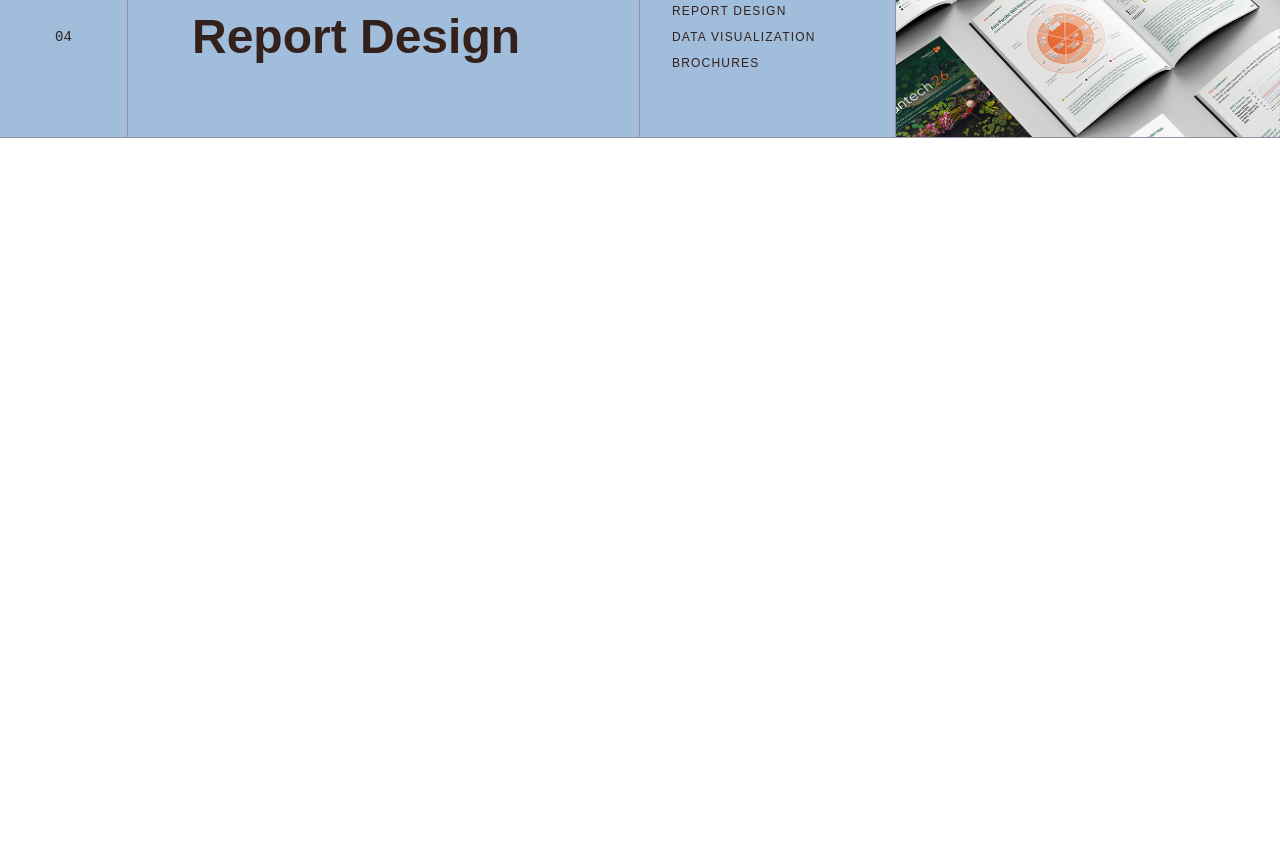
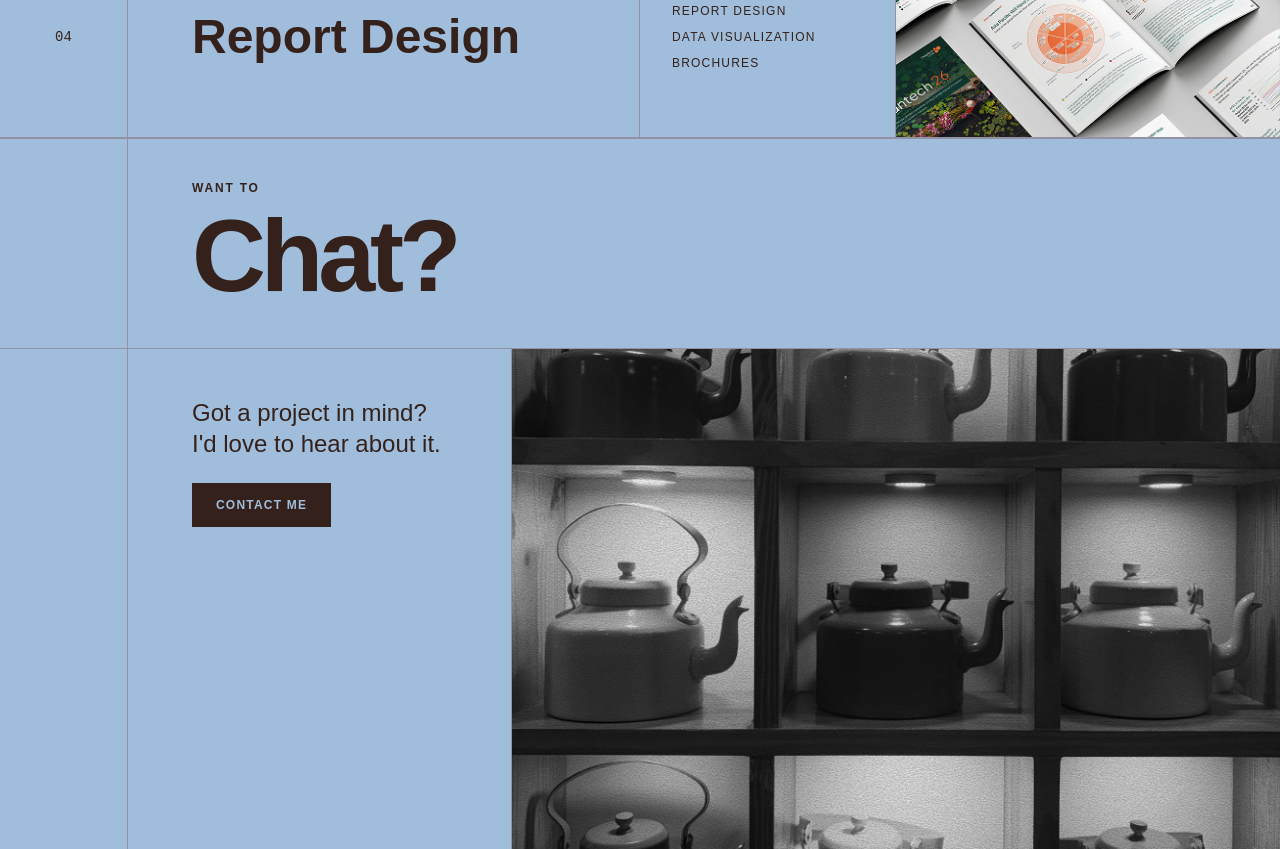
Before and after one commit to Heavy108/shruti_portfolio, a Next.js app: page / in a window 1280 px wide. Shown: the part 3100-3949 px from the top of the page. Before the commit the page ends 3238 px from the top, so only its background shows below. Built offline with nearby package versions, Linux system fonts and the light colour scheme.

Commit message:
chat section

```diff
--- a/src/app/page.tsx
+++ b/src/app/page.tsx
@@ -3,6 +3,7 @@ import Navbar from "../component/navbar/navbar";
 import Gallery from "@/component/homepage/gallery";
 import SelectedWorks from "@/component/homepage/selectedworks";
 import Capabilities from "@/component/homepage/Capabilities";
+import ChatSection from "@/component/homepage/chat";
 
 export default function Home() {
   return (
@@ -12,6 +13,7 @@ export default function Home() {
       <Gallery/>
       <SelectedWorks/>
       <Capabilities/>
+      <ChatSection/>
     </div>
   );
 }
--- /dev/null
+++ b/src/component/homepage/chat.tsx
@@ -0,0 +1,46 @@
+"use client";
+
+import React from "react";
+import Image from "next/image";
+import styles from "@/css/homepage/chat.module.css";
+
+// Replace with your actual teapot image path
+import teapotsImg from "@/assets/teapot.png";
+
+export default function ChatSection(): React.JSX.Element {
+  return (
+    <section className={styles.section}>
+      {/* Header Row */}
+      <div className={styles.headerRow}>
+        <div className={styles.emptyBox}></div>
+        <div className={styles.headerContent}>
+          <span className={styles.tagline}>WANT TO</span>
+          <h2 className={styles.heading}>Chat?</h2>
+        </div>
+      </div>
+
+      {/* Content Row */}
+      <div className={styles.contentRow}>
+        <div className={styles.emptyBox}></div>
+        <div className={styles.mainContent}>
+          <div className={styles.textContent}>
+            <p>Got a project in mind? I'd love to hear about it.</p>
+            <button type="button" className={styles.contactBtn}>
+              CONTACT ME
+            </button>
+          </div>
+
+          <div className={styles.imageWrapper}>
+            <Image
+              src={teapotsImg}
+              alt="Black and white teapots on illuminated shelves"
+              fill
+              className={styles.image}
+              sizes="(max-width: 768px) 100vw, 60vw"
+            />
+          </div>
+        </div>
+      </div>
+    </section>
+  ); //[cite: 4, 5, 6]
+}
--- /dev/null
+++ b/src/css/homepage/chat.module.css
@@ -0,0 +1,145 @@
+.section {
+  width: 100%;
+  background-color: #A0BDDB;
+  color: #34211B; /* Dark brown text[cite: 4, 5, 6] */
+  display: flex;
+  flex-direction: column;
+  border-top: 1px solid rgba(106, 12, 6, 0.25);
+}
+
+.headerRow,
+.contentRow {
+  display: flex;
+  flex-direction: column;
+}
+
+.headerRow {
+  border-bottom: 1px solid rgba(106, 12, 6, 0.25); /* Grid line under header[cite: 4, 5] */
+}
+
+.emptyBox {
+  display: none; /* Hidden on mobile[cite: 6] */
+}
+
+.headerContent {
+  padding: 2.5rem 1.5rem;
+}
+
+.tagline {
+  display: block;
+  font-size: 0.75rem;
+  font-weight: 700;
+  letter-spacing: 0.15em;
+  text-transform: uppercase;
+  margin-bottom: 0.5rem;
+}
+
+.heading {
+  font-size: clamp(4rem, 8vw, 7rem);
+  font-weight: 700;
+  line-height: 1;
+  letter-spacing: -0.05em;
+  margin: 0;
+}
+
+.mainContent {
+  display: flex;
+  flex-direction: column;
+}
+
+.textContent {
+  padding: 2.5rem 1.5rem;
+  display: flex;
+  flex-direction: column;
+  align-items: flex-start;
+  gap: 1.5rem;
+}
+
+.textContent p {
+  font-size: clamp(1.25rem, 2vw, 1.5rem);
+  font-weight: 400;
+  line-height: 1.3;
+  margin: 0;
+  max-width: 250px; /* Keeps text wrapped nicely[cite: 4, 5, 6] */
+}
+
+.contactBtn {
+  background-color: #34211B; /* Dark brown button background[cite: 4, 5, 6] */
+  color: #A0BDDB; /* Light blue text */
+  border: none;
+  padding: 0.8rem 1.5rem;
+  font-size: 0.75rem;
+  font-weight: 700;
+  letter-spacing: 0.1em;
+  text-transform: uppercase;
+  cursor: pointer;
+  transition: opacity 0.2s ease;
+}
+
+.contactBtn:hover {
+  opacity: 0.9;
+}
+
+.imageWrapper {
+  position: relative;
+  width: 100%;
+  height: 450px; /* Fixed height for mobile[cite: 6] */
+  background-color: #000;
+}
+
+.image {
+  object-fit: cover;
+}
+
+@media only screen and (min-width: 768px) {
+  .section {
+    display: grid;
+    grid-template-columns: minmax(80px, 10vw) 1fr;
+    grid-template-rows: auto auto; /* Header takes what it needs, content takes the rest */
+  }
+
+  .headerRow,
+  .contentRow {
+    display: contents;
+  }
+
+  .emptyBox {
+    display: block;
+   grid-column: 1 / 2;
+    grid-row: 1 / 2;
+    border-right: 1px solid rgba(106, 12, 6, 0.25); /* Left sidebar grid line[cite: 4, 5] */
+  }
+
+  .headerRow .emptyBox {
+    grid-row: 1 / 2;
+    border-bottom: 1px solid rgba(106, 12, 6, 0.25);
+  }
+
+  .contentRow .emptyBox {
+    grid-row: 2 / 3;
+  }
+
+  .headerContent {
+    grid-column: 2 / 3;
+    grid-row: 1 / 2;
+    padding: 2.5rem 4rem;
+    border-bottom: 1px solid rgba(106, 12, 6, 0.25);
+  }
+
+  .mainContent {
+    grid-column: 2 / 3;
+    grid-row: 2 / 3;
+    display: grid;
+    grid-template-columns: minmax(300px, 1fr) 2fr;
+  }
+
+  .textContent {
+    padding: 3rem 4rem;
+    border-right: 1px solid rgba(106, 12, 6, 0.25); /* Line between text and image[cite: 4] */
+  }
+
+  .imageWrapper {
+    height: 100%;
+    min-height: 500px; /* Ensures image isn't too short on wide screens */
+  }
+}
--- a/src/css/homepage/selectedwork.module.css
+++ b/src/css/homepage/selectedwork.module.css
@@ -185,11 +185,10 @@
   .contentWrapper {
     grid-column: 1 / -1;
     grid-row: 2 / 3;
-    /* This makes only the content block exactly one screen tall */
     height: 100vh;
     height: 100svh;
     display: grid;
-    grid-template-columns: minmax(120px, 15vw) 1fr;
+    grid-template-columns: minmax(80px, 10vw) 1fr;
     grid-template-rows: 1fr auto;
     overflow: hidden; /* Prevents anything inside from breaking the layout */
   }
```
Also changed, not shown: src/assets/logofooter.png (added).
